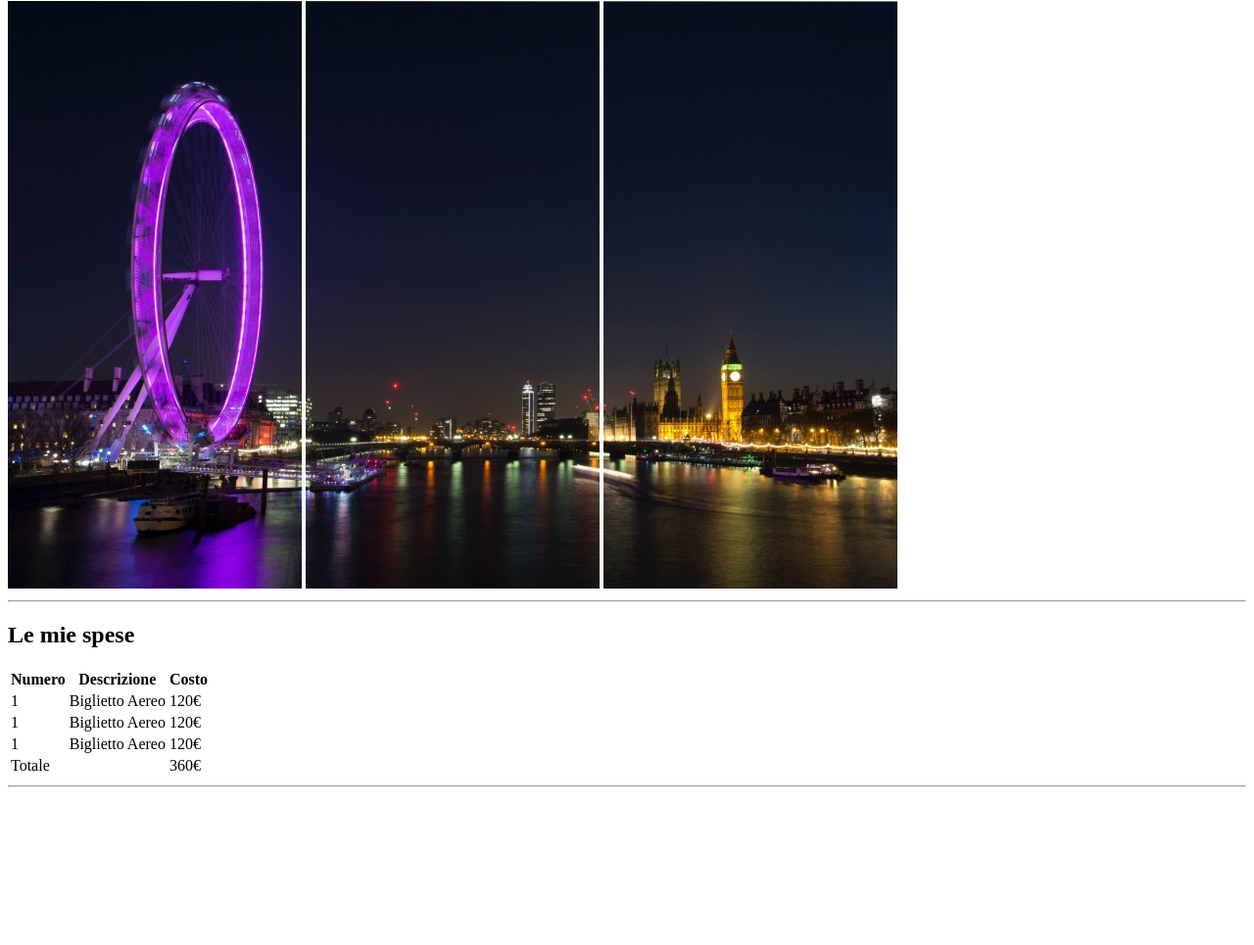
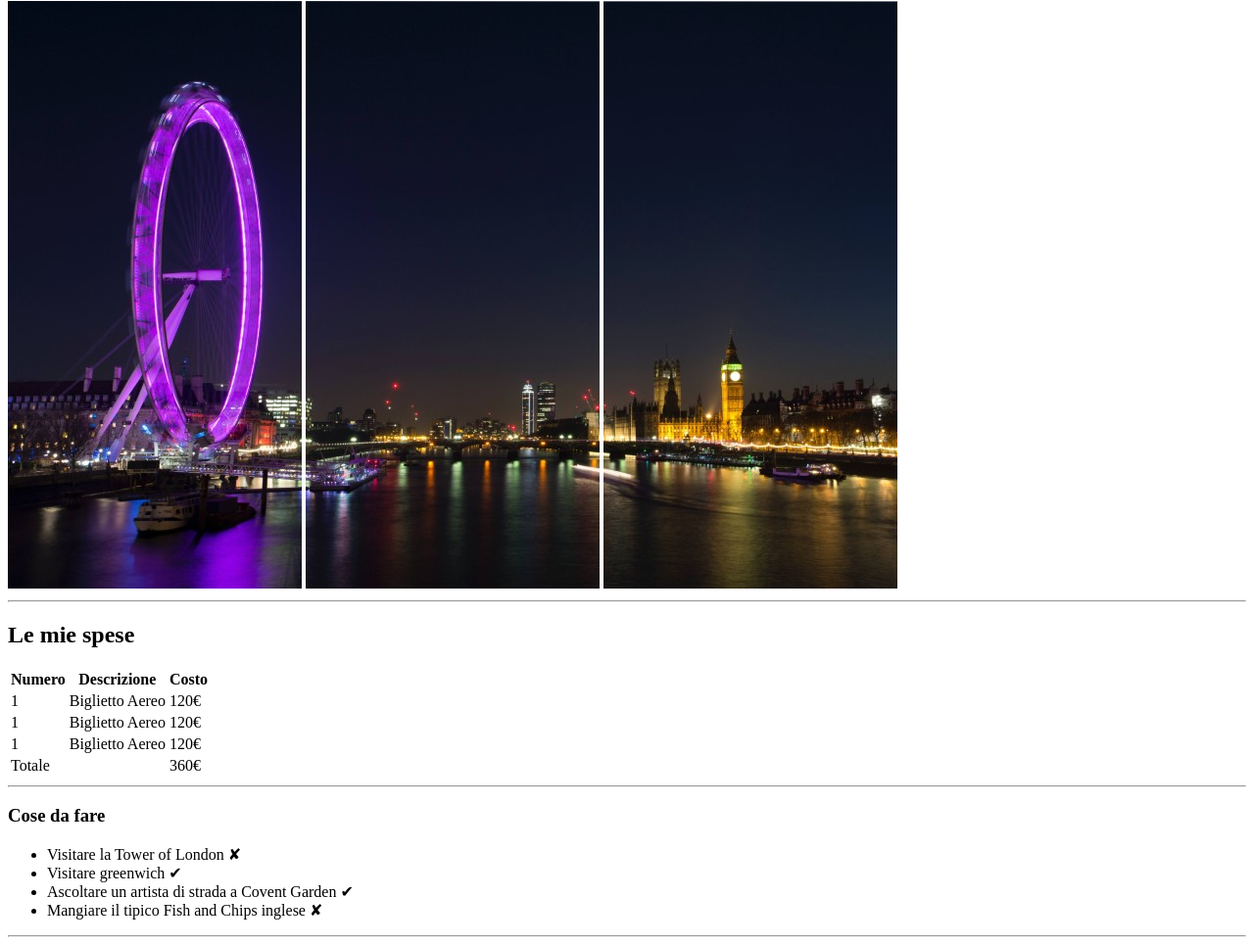
Before and after one commit to marianomarchionna/html-london-trip, a plain HTML site: page index.html in a window 1280 px wide. Shown: the part 79-1044 px from the top of the page at 98% size. Before the commit the page ends 891 px from the top, so only its background shows below. Drawn offline with Linux system fonts and the light colour scheme.

Commit message:
Sezione cose da fare terminata

```diff
--- a/index.html
+++ b/index.html
@@ -60,6 +60,19 @@
             <hr>
         </section>
         <!-- fine sezione le mie spese  -->
+
+        <!-- inizio sezione cose da fare -->
+        <section>
+            <h3>Cose da fare</h3>
+            <ul>
+                <li>Visitare la Tower of London &#10008;</li>
+                <li>Visitare greenwich 	&#10004;</li>
+                <li>Ascoltare un artista di strada a Covent Garden &#10004;</li>
+                <li>Mangiare il tipico Fish and Chips inglese &#10008;</li>
+            </ul>
+            <hr>
+        </section>
+        <!-- fine sezione cose da fare -->
     </main>
     <!-- fine main -->
 
```
